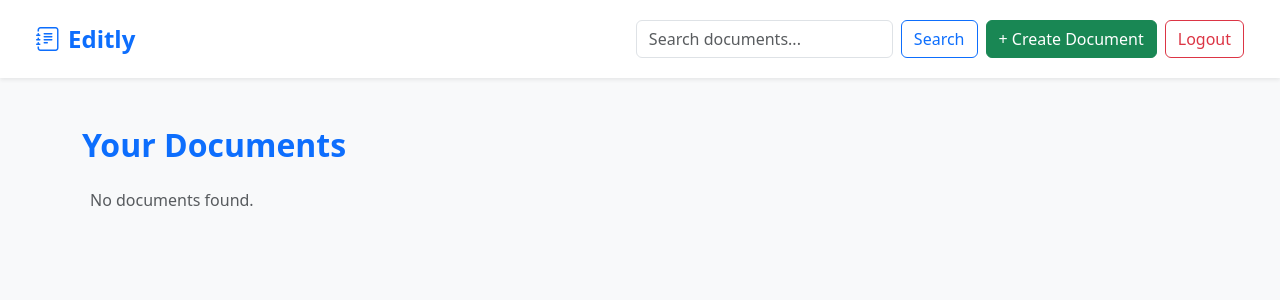
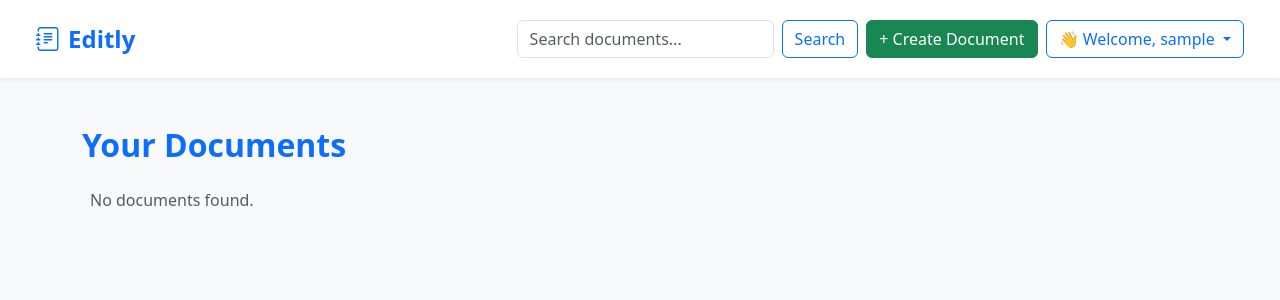
Before and after one commit to sumitbansode360/Editly, a Django app: page /document/list/ in a window 1280 px wide. Shown: the top 300 px of the page. Run offline with Django 5.2, Linux system fonts and the light colour scheme; the visitor is signed in with stand-in values (Sample User, id 1); data that the repository does not hold is empty; some libraries are stand-ins or nearby versions.

Commit message:
user detail and logout issue fix

```diff
--- a/documents/consumers.py
+++ b/documents/consumers.py
@@ -33,6 +33,7 @@ class DocConsumer(AsyncWebsocketConsumer):
             self.room_group_name,
             {
                 "type": "send_notification",
+                "username": self.username,
                 "message": f"{self.username} has joined the document!",
             }
         )
@@ -51,6 +52,7 @@ class DocConsumer(AsyncWebsocketConsumer):
             self.room_group_name,
             {
                 "type": "send_notification",
+                "username": self.username,
                 "message": f"{self.username} has left the document!",
             }
         )
@@ -92,6 +94,7 @@ class DocConsumer(AsyncWebsocketConsumer):
                     self.room_group_name,
                     {
                         "type": "send_notification",
+                        "username": self.username,
                         "message": f"{self.username} is editing!",
                     }
                 )
@@ -126,7 +129,7 @@ class DocConsumer(AsyncWebsocketConsumer):
         text_data=json.dumps({"notification": event["message"]})
         print(text_data)
 
-        await self.send(text_data=json.dumps({"notification": event["message"]}))
+        await self.send(text_data=json.dumps({"notification": event["message"], "username": event["username"]}))
 
     async def send_connected_users(self):
         """Broadcast the list of connected users to all clients in the document room."""
--- a/templates/documents/document_update.html
+++ b/templates/documents/document_update.html
@@ -64,7 +64,7 @@
 
 
     <script>
-
+        const currentUser = "{{ request.user.username }}";
         document.addEventListener("DOMContentLoaded", function () {
             const docId = "{{ document.uuid }}";
             console.log("📄 Document ID:", docId);
@@ -154,6 +154,7 @@
                     highlightCursorPosition(data.cursor_position);
                 }
                 if (data.notification) {
+                    if (data.username !== currentUser) {
                         const existingAlert = document.querySelector(".alert-info");
                         if (!existingAlert || existingAlert.innerText !== data.notification) {
                             const alert = document.querySelector(".alert");
@@ -165,6 +166,8 @@
                                 alertDiv.remove();
                             }, 3000); // 3 seconds
                         }
+                    }
+
                 }
 
             };
--- a/templates/partials/base.html
+++ b/templates/partials/base.html
@@ -40,10 +40,20 @@
               </button>
 
               <!-- Logout Form -->
-              <form method="POST" action="{% url 'logout' %}">
-                {% csrf_token %}
-                <button class="btn btn-outline-danger" type="submit">Logout</button>
-              </form>
+              <!-- User Dropdown -->
+              <div class="dropdown">
+                <button class="btn btn-outline-primary dropdown-toggle" type="button" id="userDropdown" data-bs-toggle="dropdown" aria-expanded="false">
+                  👋 Welcome, {{ request.user.username }}
+                </button>
+                <ul class="dropdown-menu dropdown-menu-end" aria-labelledby="userDropdown">
+                  <li>
+                    <form method="POST" action="{% url 'logout' %}" class="dropdown-item m-0 p-0">
+                      {% csrf_token %}
+                      <button type="submit" class="dropdown-item text-danger">Logout</button>
+                    </form>
+                  </li>
+                </ul>
+              </div>
             </div>
           </div>
         </div>
```
Lines whose indentation alone changed are shown as unchanged.
